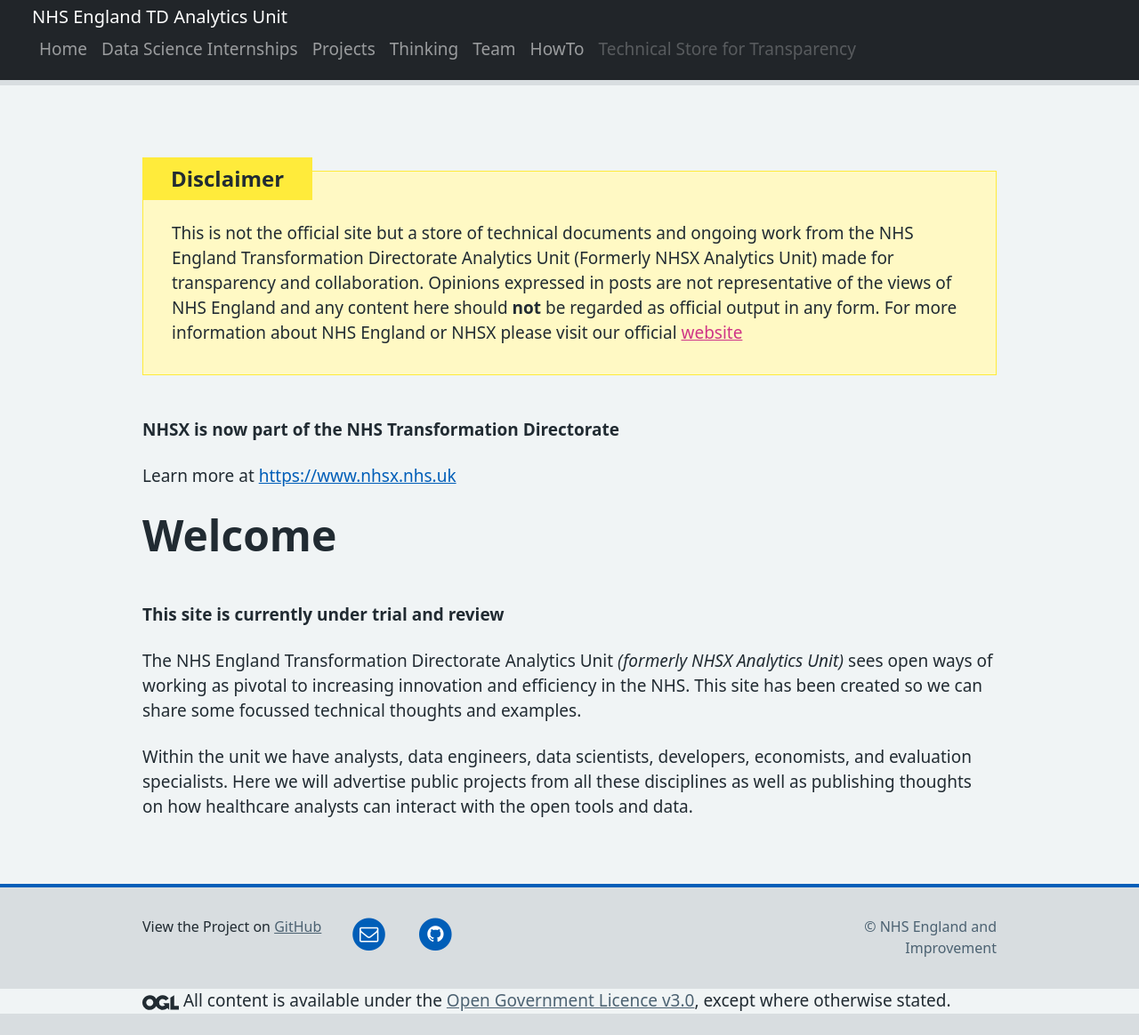
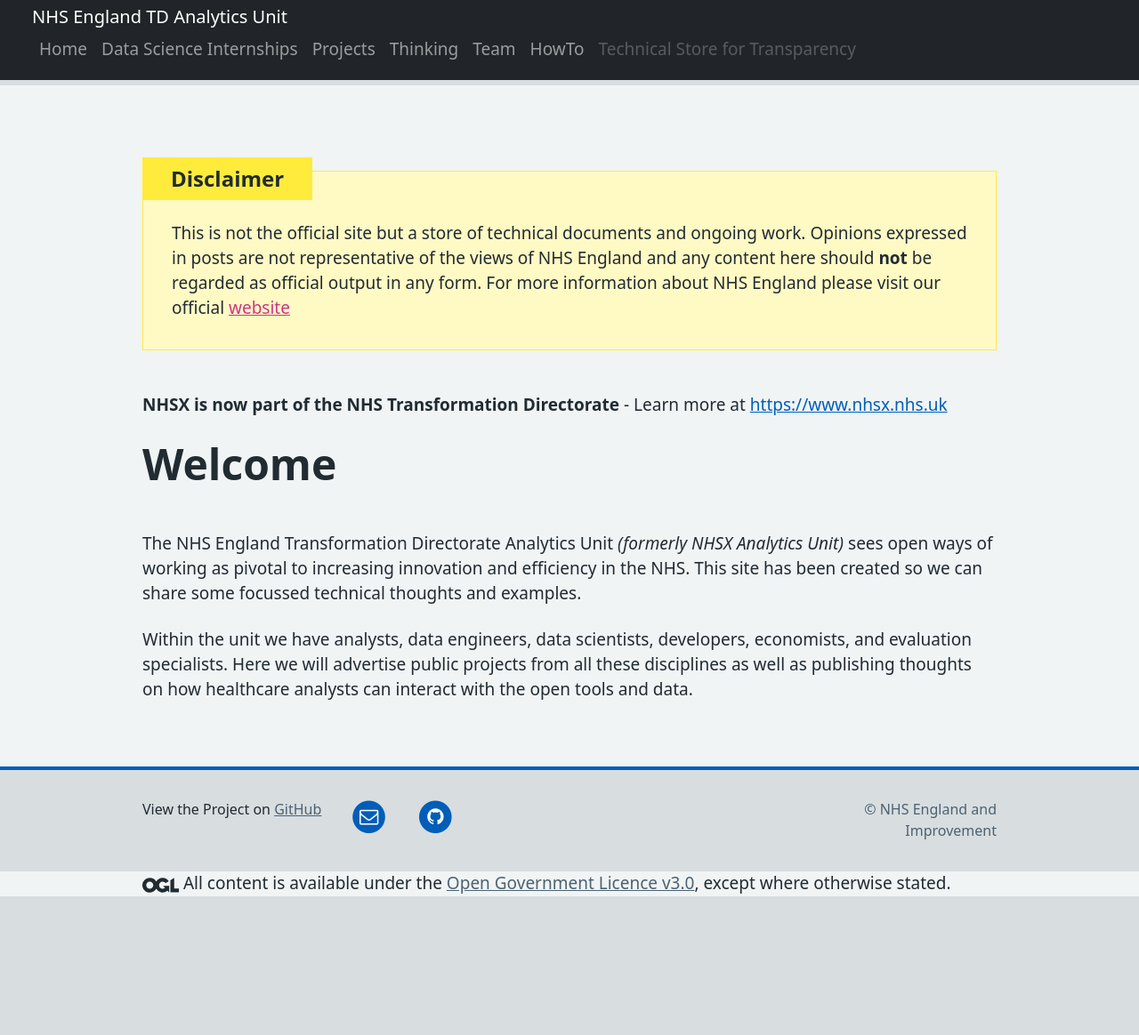
Before and after one commit to nhsx/AnalyticsUnit, a Jekyll site: the page built from index.md, in a window 1280 px wide and 1164 px high. Shown: the whole window at 89% size. Built offline with Jekyll 4.4.1, drawn with Linux system fonts in a browser that asks for light colours.

Commit message:
Ammendments to banners and disclaimers

```diff
--- a/_layouts/base.html
+++ b/_layouts/base.html
@@ -28,11 +28,9 @@
                 Disclaimer
               </span>
             </h3>
-            <p>This is not the official site but a store of technical documents and ongoing work from the
-              NHS England Transformation Directorate Analytics Unit (Formerly NHSX Analytics Unit) made for transparency and collaboration.
-              Opinions expressed in posts are not representative of the views of NHS England and any content here should <b>not</b> be
-              regarded as official output in any form. For more information about NHS England or NHSX please visit our official <a style="color: #CF3587"
-                href="https://www.nhsx.nhs.uk/">website</a></p>
+            <p>This is not the official site but a store of technical documents and ongoing work. Opinions expressed in posts are not representative of the views of NHS England and any content here should <b>not</b> be
+              regarded as official output in any form. For more information about NHS England please visit our official <a style="color: #CF3587"
+                href="https://www.england.nhs.uk/">website</a></p>
           </div>
 
           {{ content }}
--- a/index.md
+++ b/index.md
@@ -5,13 +5,9 @@ description: Who we are
 permalink:
 ---
 
-**NHSX is now part of the NHS Transformation Directorate**
-
-Learn more at <https://www.nhsx.nhs.uk>
+**NHSX is now part of the NHS Transformation Directorate** - Learn more at <https://www.nhsx.nhs.uk>
 
 <h1>Welcome</h1>
-
-**This site is currently under trial and review**
 
 The NHS England Transformation Directorate Analytics Unit *(formerly NHSX Analytics Unit)* sees open ways of working as pivotal to increasing innovation and efficiency in the NHS.  This site has been created so we can share some focussed technical thoughts and examples.
 
```
